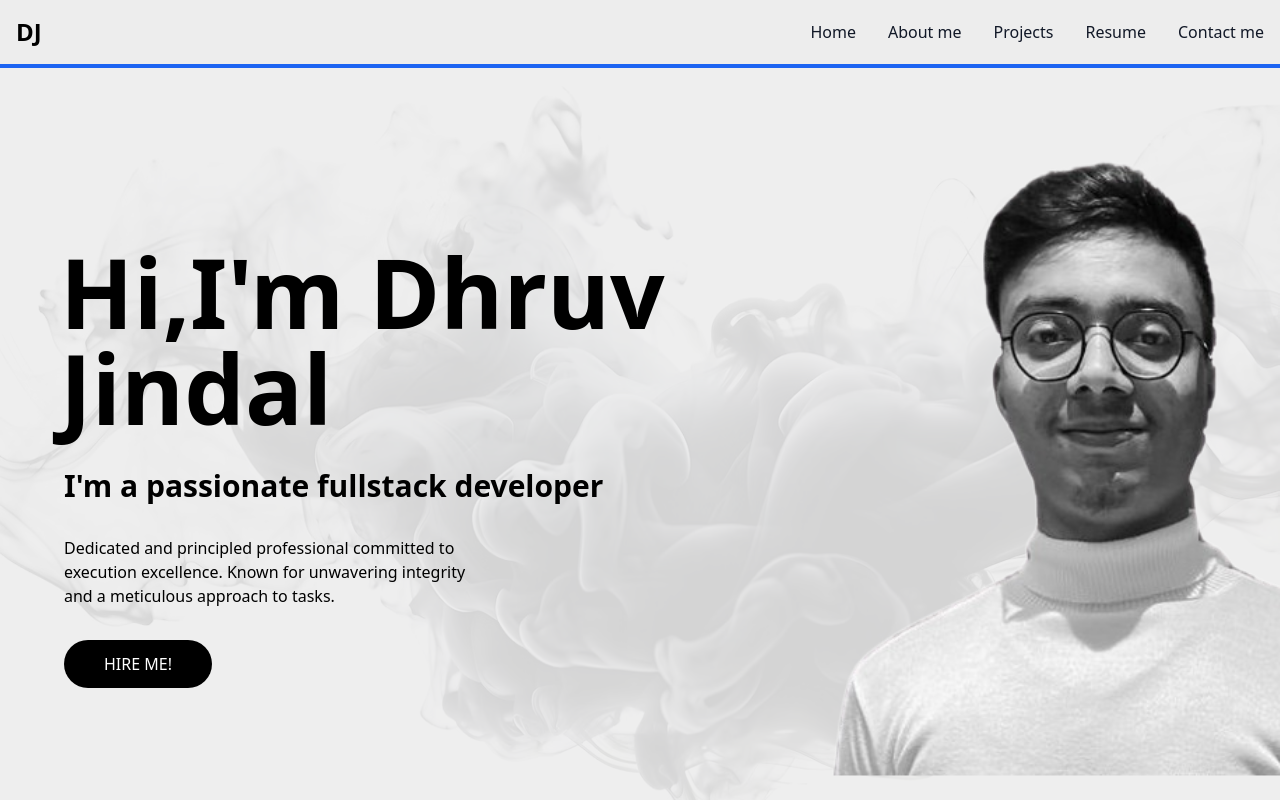
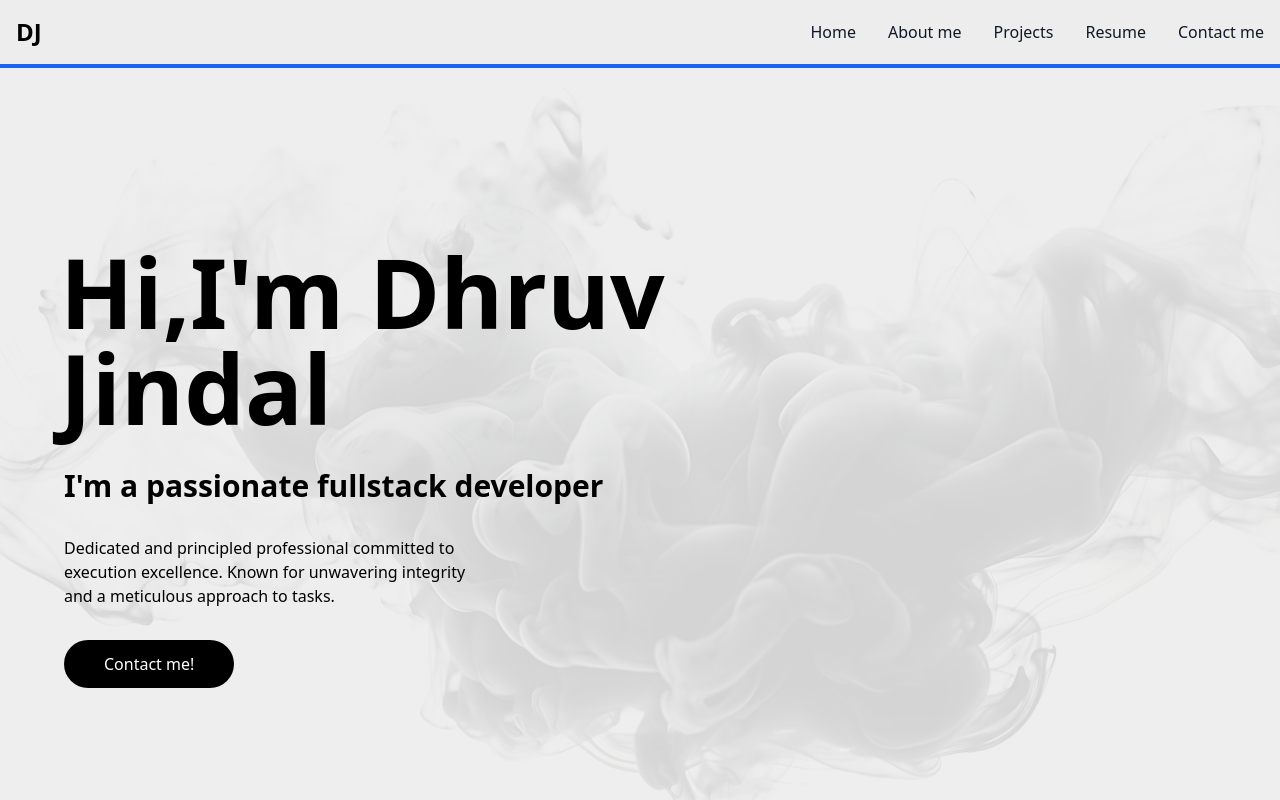
Before and after one commit to dhruvjindal555/PORTFOLIO-, a React (Create React App) app: page / in a window 1280 px wide. Shown: the top 800 px of the page. Built offline with nearby package versions, Linux system fonts and the light colour scheme; no server answers.

Commit message:
profile remove

```diff
--- a/src/Components/Section.js
+++ b/src/Components/Section.js
@@ -21,10 +21,10 @@ function Section({contactRef}) {
                             <p className='text-wrap lg:w-1/2 mx-1 '>Dedicated and principled professional committed to execution excellence. Known for unwavering
                                 integrity and a meticulous approach to tasks.
                             </p>
-                            <motion.button onClick={scrollToContact} whileTap={{ scale: 0.8 }} whileHover={{ scale: 1.2 }} className='py-3 px-10 m-1 mt-4 md:mt-8 bg-black text-white w-fit rounded-3xl'>HIRE ME!</motion.button>
+                            <motion.button onClick={scrollToContact} whileTap={{ scale: 0.8 }} whileHover={{ scale: 1.2 }} className='py-3 px-10 m-1 mt-4 md:mt-8 bg-black text-white w-fit rounded-3xl'>Contact me!</motion.button>
                         </div>
                         <div className='min-w-96 scale-150 hidden xl:flex'>
-                            <img src='myPhoto.png' className='' alt='myPhoto' />
+                            {/* <img src='myPhoto.png' className='' alt='myPhoto' /> */}
 
                         </div>
                     </div>
```
